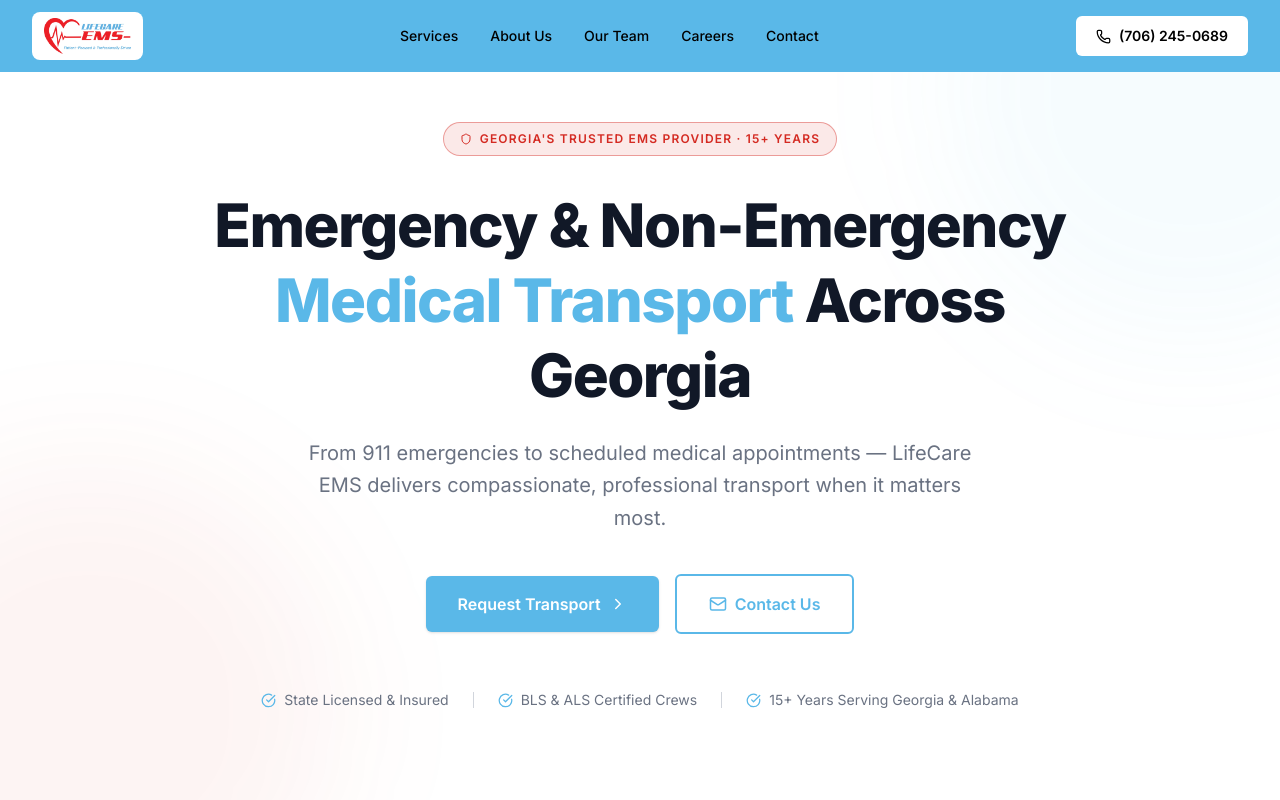
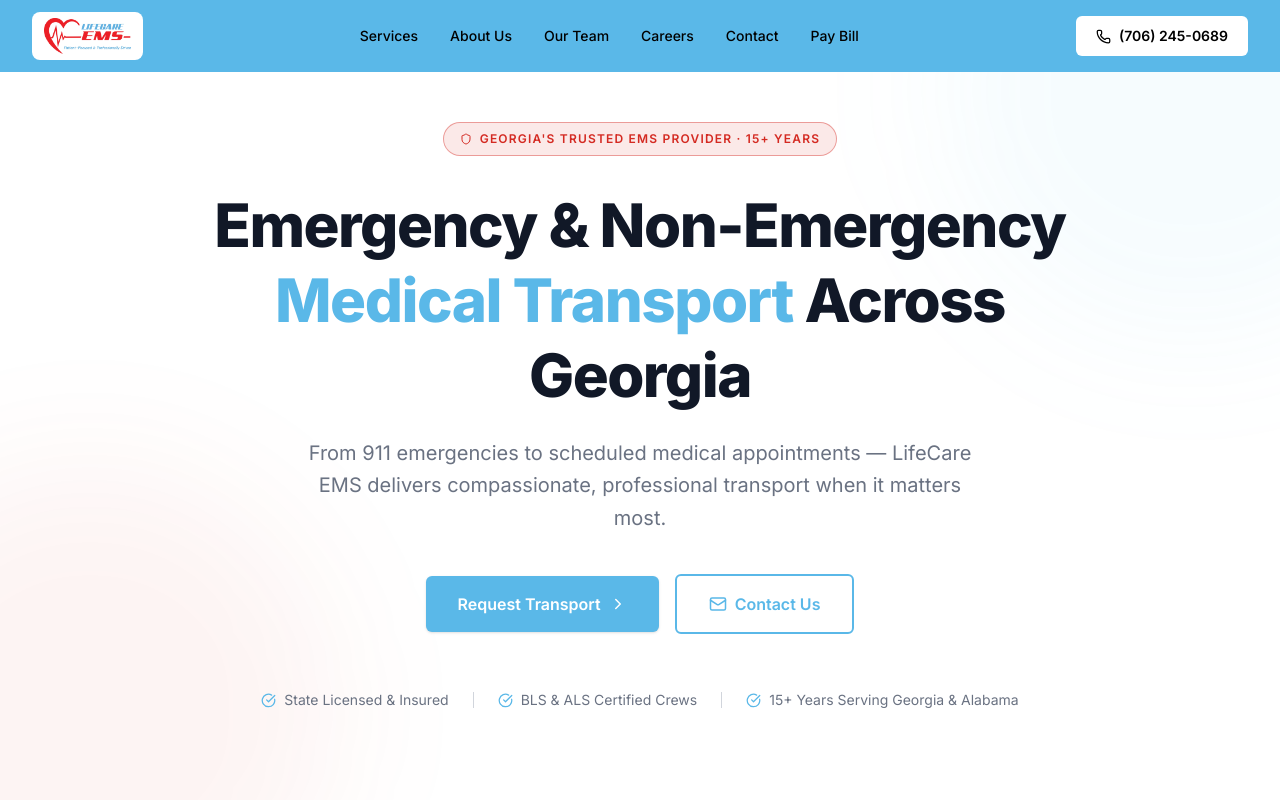
Before and after one commit to Parvin2001/LifeCare-EMS, a Next.js app: page / in a window 1280 px wide. Shown: the top 800 px of the page. Built offline with nearby package versions, Linux system fonts and the light colour scheme.

Commit message:
Add Pay Bill link to navbar
Links to the external payment portal (opens in a new tab). Added external flag to the links type to handle target and rel attributes correctly.

Co-Authored-By: Claude Sonnet 4.6 <noreply@anthropic.com>

```diff
--- a/components/Navbar.tsx
+++ b/components/Navbar.tsx
@@ -11,6 +11,7 @@ const links = [
   { label: "Our Team", href: "/#team" },
   { label: "Careers", href: "/careers" },
   { label: "Contact", href: "/contact" },
+  { label: "Pay Bill", href: "https://lifecareems.secure.lq-pay.net", external: true },
 ];
 
 export default function Navbar() {
@@ -38,6 +39,7 @@ export default function Navbar() {
               <a
                 key={l.href}
                 href={l.href}
+                {...(l.external ? { target: "_blank", rel: "noopener noreferrer" } : {})}
                 className="text-sm text-black hover:text-white font-medium transition-colors"
               >
                 {l.label}
@@ -72,6 +74,7 @@ export default function Navbar() {
               key={l.href}
               href={l.href}
               onClick={() => setOpen(false)}
+              {...(l.external ? { target: "_blank", rel: "noopener noreferrer" } : {})}
               className="text-base text-black hover:text-white font-medium transition-colors"
             >
               {l.label}
```
